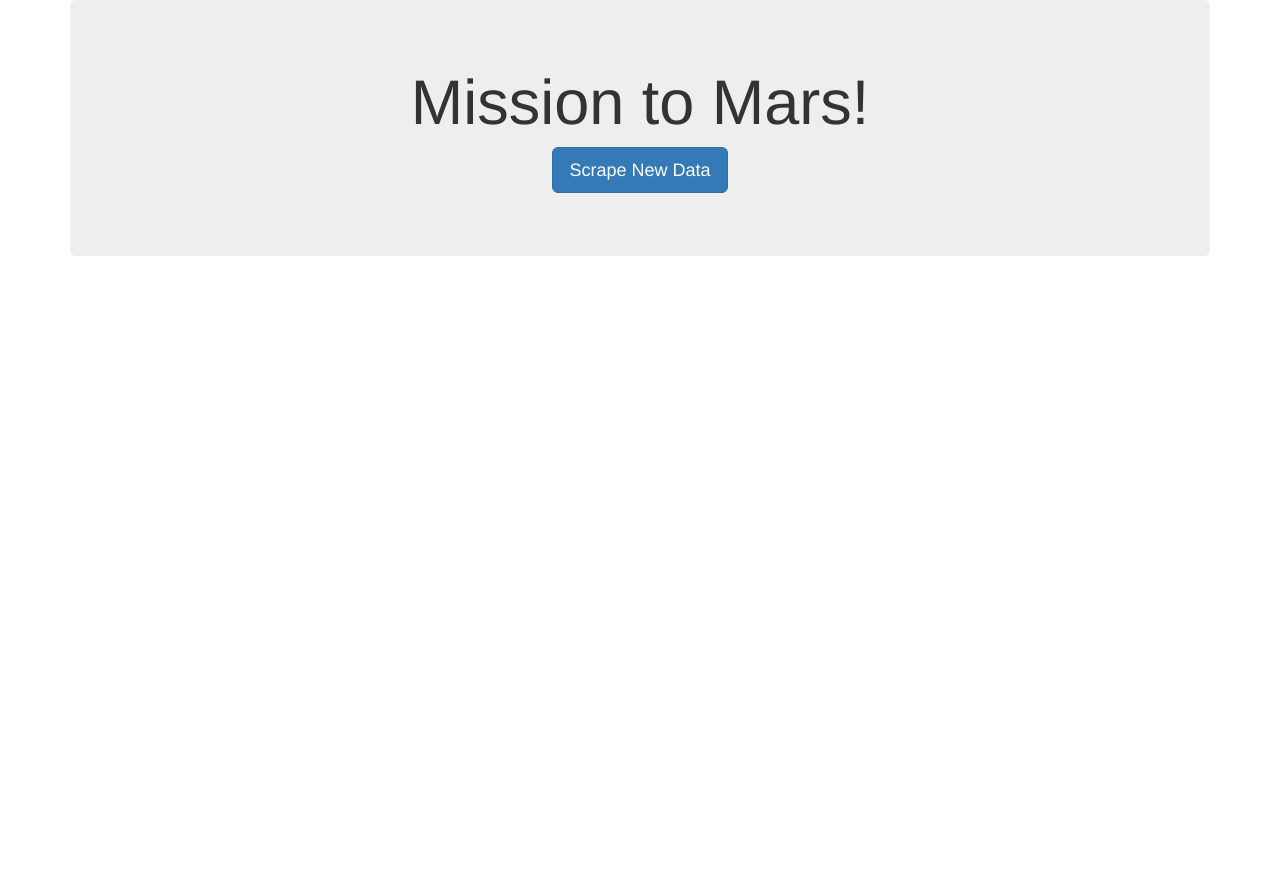
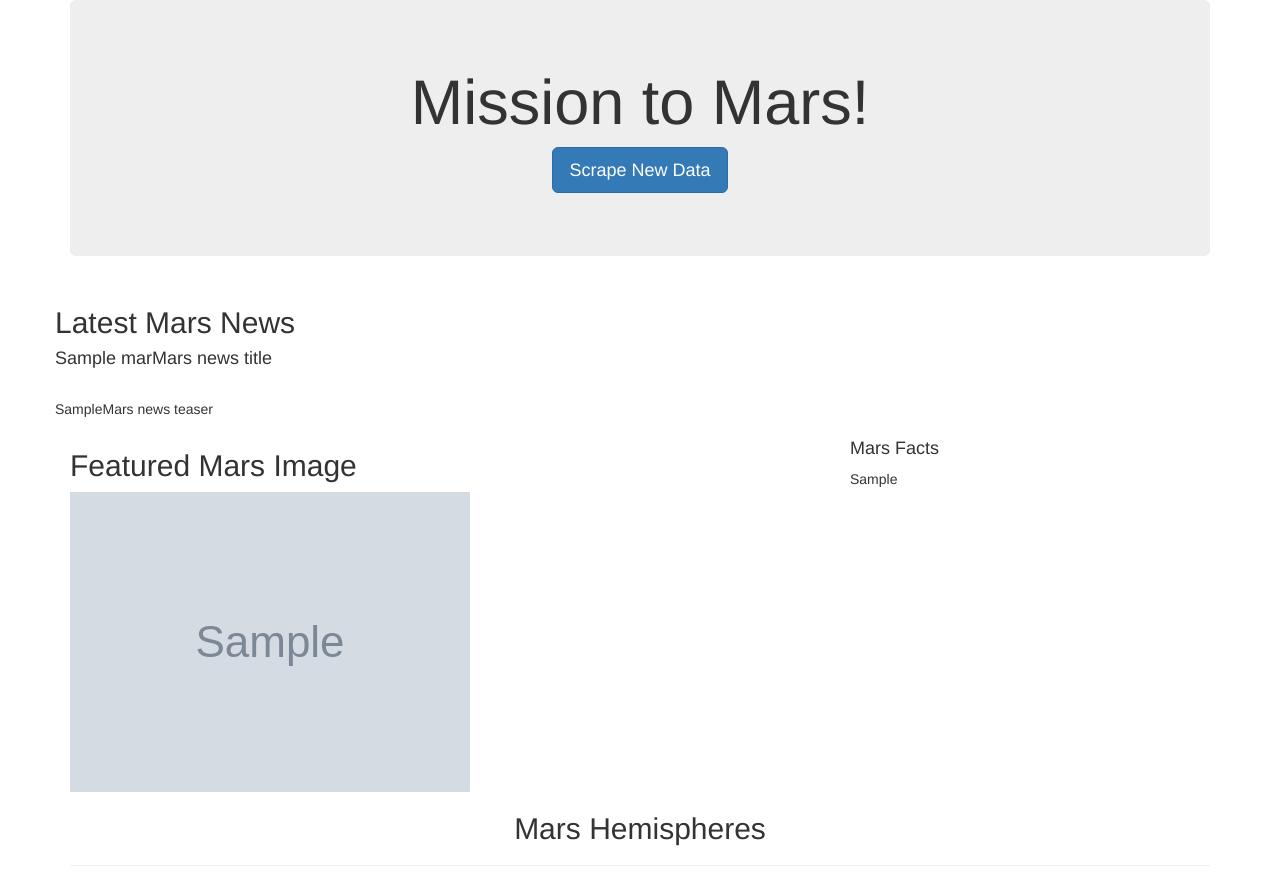
Before and after one commit to swdrich/web-scraping-challenge, a Flask app: template templates/index.html in a window 1280 px wide. Before the commit the page ends 256 px from the top, so only its background shows below. Run offline with Flask 2, Linux system fonts and the light colour scheme; the template is opened without the code that fills it: most values are stand-ins (such as "Sample title", 1, 10 or a date in 2020); grey boxes marked "Sample" are stand-in pictures; some libraries are stand-ins or nearby versions.

Commit message:
Added everything back into the website except the hemispheres stuff.

```diff
--- a/templates/index.html
+++ b/templates/index.html
@@ -17,6 +17,38 @@
       <p><a class="btn btn-primary btn-lg" href="/scrape" role="button">Scrape New Data</a></p>
     </div>
 
+    <!-- Mars Headlines -->
+    <div class="row">
+      <div clasas="col-md-12">
+        <h2>Latest Mars News</h2>
+        <h4>{{ mars.news_title }}Mars news title</h4></br>
+        <p>{{ mars.news_teaser }}Mars news teaser</p>
+      </div>
+    </div>
+
+    <!-- Mars Image -->
+    <div class="row">
+      <div class="col-md-8">
+        <h2>Featured Mars Image</h2>
+        <img src={{ mars.featured_img_url }} alt="featured mars image">
+      </div>
+      <!-- Mars Facts Table -->
+      <div class="col-md-4">
+        <h4>Mars Facts</h4>
+        <table class="table">
+          {{ mars_html }}
+        </table>
+      </div>
+    </div>
+
+    <!-- Mars Hemispheres -->
+    <div class="row">
+      <div class="col-md-12">
+        <h2 class="text-center">Mars Hemispheres</h2>
+        <hr>
+      </div>
+    </div>
+
   </div>
 
 </body>
```
